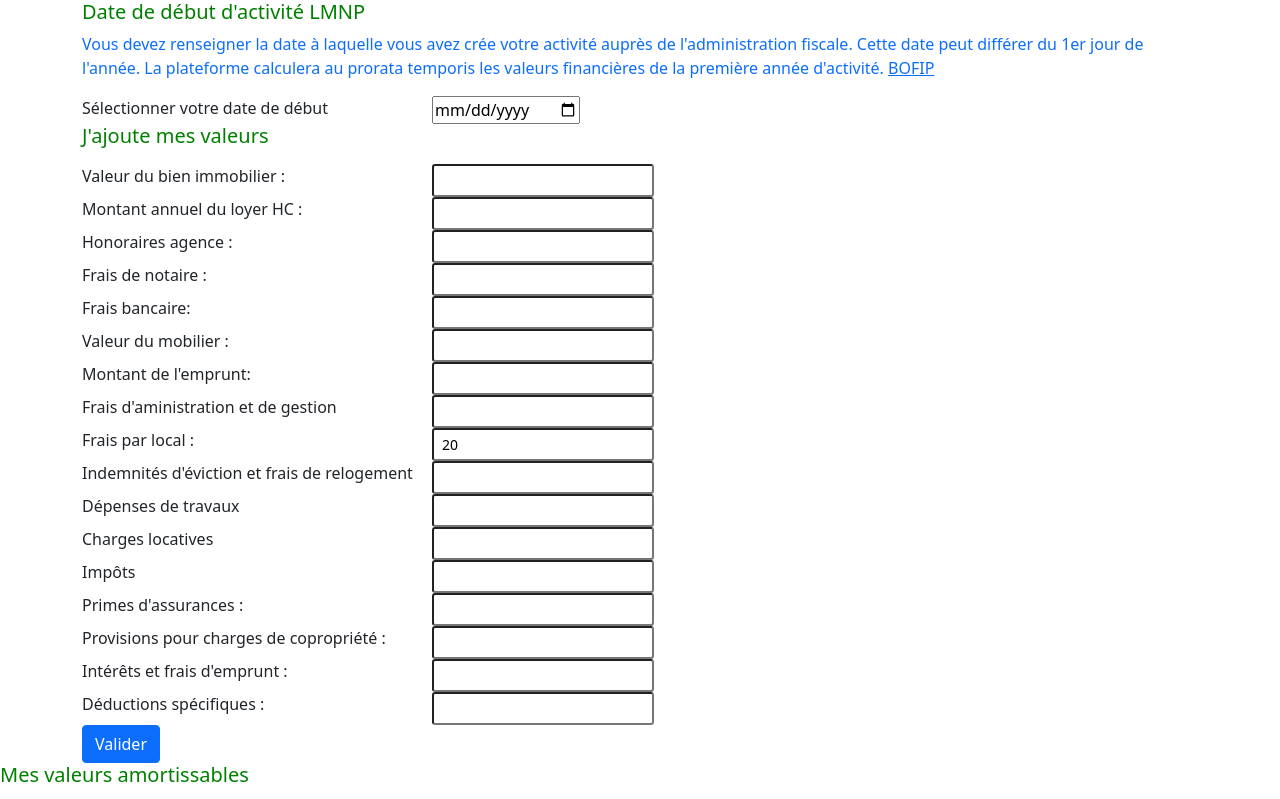
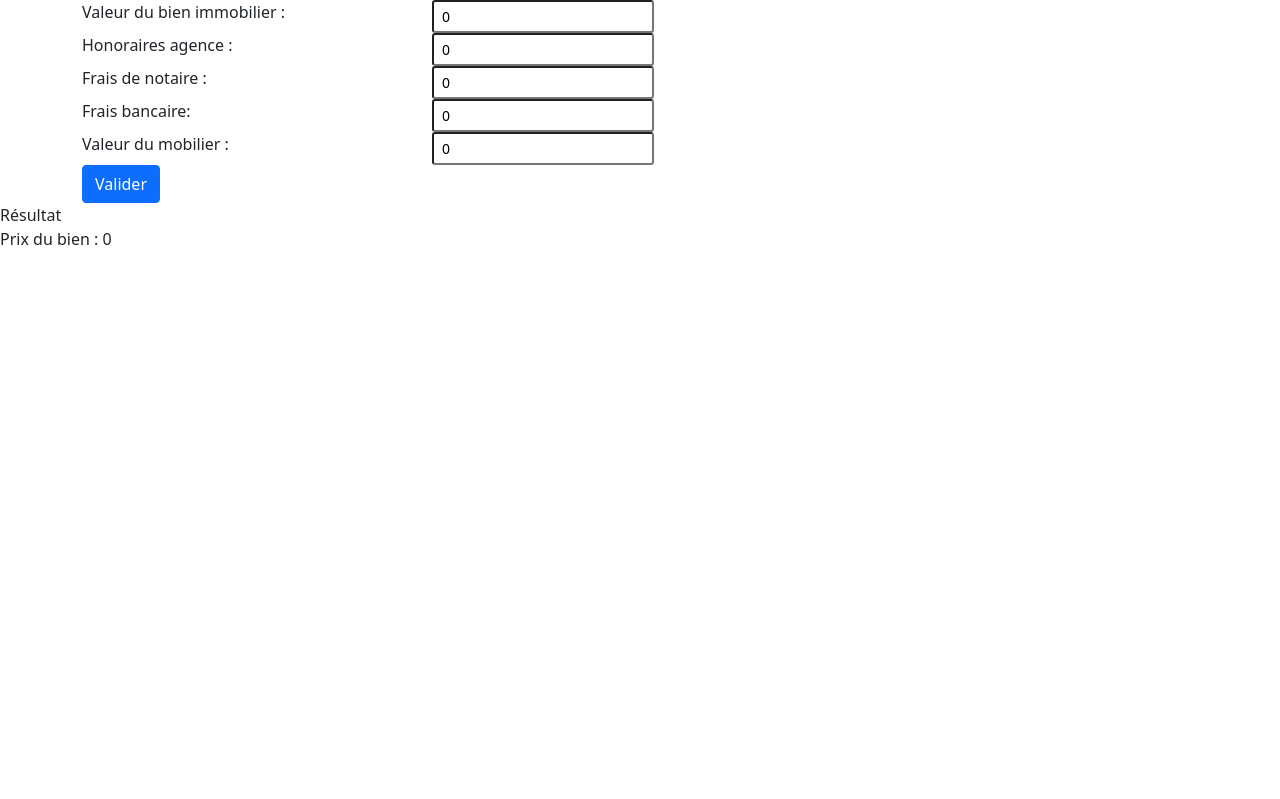
Before and after one commit to JCB1980/Projet-Vue, a Vue app: page / in a window 1280 px wide. Shown: the top 799 px of the page. Built offline with nearby package versions, Linux system fonts and the light colour scheme.

Commit message:
Exemple utilisation model, service, et recalcul automatique

```diff
--- a/src/App.vue
+++ b/src/App.vue
@@ -1,8 +1,8 @@
 <template>
 
 
-<Formulaire/>
-<ValeursAmortissables/>
+<Formulaire2/>
+<ValeursAmortissables2/>
 
 
 </template>
@@ -10,13 +10,13 @@
 <script lang="ts">
 import { defineComponent } from 'vue';
 
-import Formulaire from './components/Formulaire.vue';
-import ValeursAmortissables from './components/ValeursAmortissables.vue';
+import Formulaire2 from './components/Formulaire2.vue';
+import ValeursAmortissables2 from './components/ValeursAmortissables2.vue';
 
 
 export default defineComponent({
     name: "App",
-    components: { Formulaire, ValeursAmortissables}
+    components: { Formulaire2, ValeursAmortissables2}
 });
 </script>
 
--- /dev/null
+++ b/src/LMNPModel.ts
@@ -0,0 +1,6 @@
+import { ValeurImmobilisable } from './ValeurImmobilisableModel'
+
+export class LMNP {
+    valeurImmobilisable = new ValeurImmobilisable();
+    valeurAmortissable = 0;
+}
--- /dev/null
+++ b/src/LMNPService.ts
@@ -0,0 +1,26 @@
+import { watch, watchEffect, reactive } from 'vue';
+import { LMNP } from '@/LMNPModel';
+import { ValeurImmobilisable } from './ValeurImmobilisableModel';
+
+const lmnp = reactive(new LMNP())
+
+watch(lmnp, () => {
+    lmnp.valeurAmortissable = calculeValeurAmortissable(lmnp.valeurImmobilisable);
+ }, { immediate: true })
+
+
+function calculeValeurAmortissable(valeurImmobilisable : ValeurImmobilisable) : number {
+    let valeurAmortissable = lmnp.valeurImmobilisable.prixDuBien +
+        lmnp.valeurImmobilisable.honorairesAgence +
+        lmnp.valeurImmobilisable.fraisNotaire +
+        lmnp.valeurImmobilisable.fraisBancaire +
+        lmnp.valeurImmobilisable.valeurMobilier
+    return valeurAmortissable;
+}
+
+export function useLmnpService() {
+
+    return {
+        lmnp
+    };
+}
--- /dev/null
+++ b/src/ValeurImmobilisableModel.ts
@@ -0,0 +1,7 @@
+export class ValeurImmobilisable {
+    prixDuBien = 0;
+    honorairesAgence = 0;
+    fraisNotaire = 0;
+    fraisBancaire = 0;
+    valeurMobilier = 0;
+}
--- /dev/null
+++ b/src/components/Formulaire2.vue
@@ -0,0 +1,57 @@
+<template>
+
+    <div class="container">
+        <div class="form-group">
+
+            <label for="A1">Valeur du bien immobilier :</label>
+            <input id="A1" type="number" v-model.number="lmnp.valeurImmobilisable.prixDuBien" required
+                class="form-control-sm">
+
+            <br>
+            <label for="A3">Honoraires agence :</label>
+            <input id="A3" type="number" v-model.number="lmnp.valeurImmobilisable.honorairesAgence"
+                class="form-control-sm">
+
+            <br>
+            <label for="A4">Frais de notaire :</label>
+            <input id="A4" type="number" v-model.number="lmnp.valeurImmobilisable.fraisNotaire" class="form-control-sm">
+
+            <br>
+            <label for="A5">Frais bancaire:</label>
+            <input id="A5" type="number" v-model.number="lmnp.valeurImmobilisable.fraisBancaire"
+                class="form-control-sm">
+
+            <br>
+            <label for="A6">Valeur du mobilier :</label>
+            <input id="A6" type="number" v-model.number="lmnp.valeurImmobilisable.valeurMobilier" required
+                class="form-control-sm" /><br>
+
+        </div>
+
+        <div>
+            <!--@click="calculer"-->
+            <button class="btn btn-primary">Valider</button>
+        </div>
+    </div>
+
+</template>
+
+
+
+<script setup lang="ts">
+
+import { useLmnpService } from '../LMNPService';
+
+const { lmnp } = useLmnpService();
+
+</script>
+
+
+
+<style>
+label {
+    display: block;
+    width: 350px;
+    float: left;
+}
+</style>
--- /dev/null
+++ b/src/components/ValeursAmortissables2.vue
@@ -0,0 +1,15 @@
+<template>
+
+  <div>Résultat </div>
+
+  <span>Prix du bien : {{lmnp.valeurAmortissable}}</span>
+
+</template>
+
+<script setup lang="ts">
+
+import { useLmnpService } from '../LMNPService';
+
+const { lmnp } = useLmnpService();
+
+</script>
```
